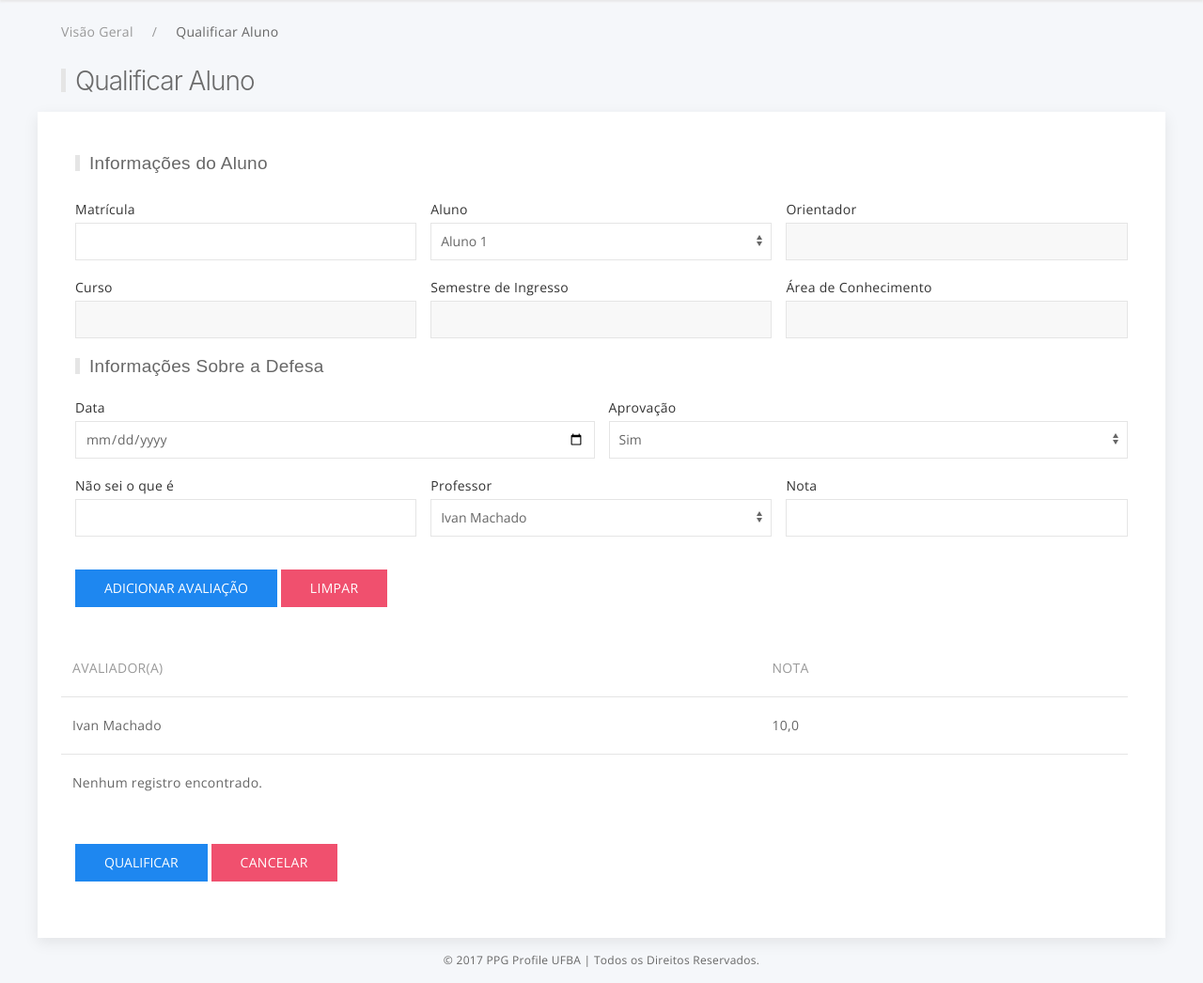
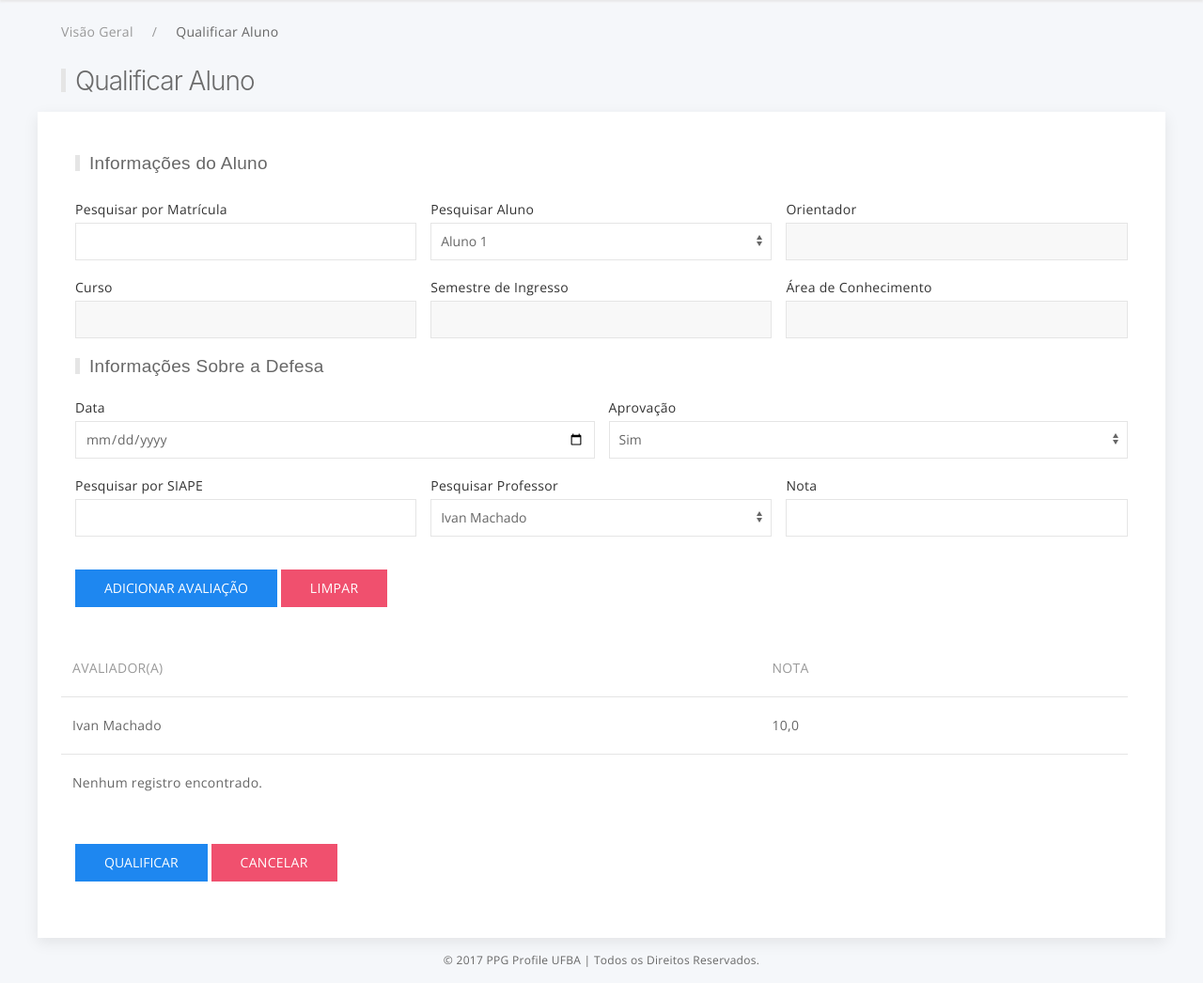
Before and after one commit to carlafagundes/ppgprofile, a PHP site: page /qualificar/add.php in a window 1280 px wide. Shown: the part 68-1114 px from the top of the page at 94% size. Run offline with PHP 8.4, Linux system fonts and the light colour scheme; data that the repository does not hold is empty.

Commit message:
Mudança de campo no qualificar

```diff
--- a/implementation/qualificar/add.php
+++ b/implementation/qualificar/add.php
@@ -26,13 +26,13 @@
                     </header>
                       <form action="add.php" method="post" class="uk-grid-small" uk-grid>
                         <div class="uk-width-1-3@s">
-                          <label class="uk-form-label" for="form-stacked-text">Matrícula</label>
+                          <label class="uk-form-label" for="form-stacked-text">Pesquisar por Matrícula</label>
                           <div class="uk-form-controls">
                               <input class="uk-input" id="form-stacked-text" type="text" name="customer['']">
                           </div>
                         </div>
                         <div class="uk-width-1-3@s">
-                          <div class="uk-form-label">Aluno</div>
+                          <div class="uk-form-label">Pesquisar Aluno</div>
                           <div class="uk-form-controls">
                               <select class="uk-select" id="form-stacked-select" name="customer['']">
                                   <option>Aluno 1</option>
@@ -83,13 +83,13 @@
                         </div>
                       </div>
                       <div class="uk-width-1-3@s">
-                        <label class="uk-form-label" for="form-stacked-text">Não sei o que é</label>
+                        <label class="uk-form-label" for="form-stacked-text">Pesquisar por SIAPE</label>
                         <div class="uk-form-controls">
                             <input class="uk-input" id="form-stacked-text" type="text" name="customer['']">
                         </div>
                       </div>
                       <div class="uk-width-1-3@s">
-                        <div class="uk-form-label">Professor</div>
+                        <div class="uk-form-label">Pesquisar Professor</div>
                         <div class="uk-form-controls">
                             <select class="uk-select" id="form-stacked-select" name="customer['']">
                                 <option>Ivan Machado</option>
```
